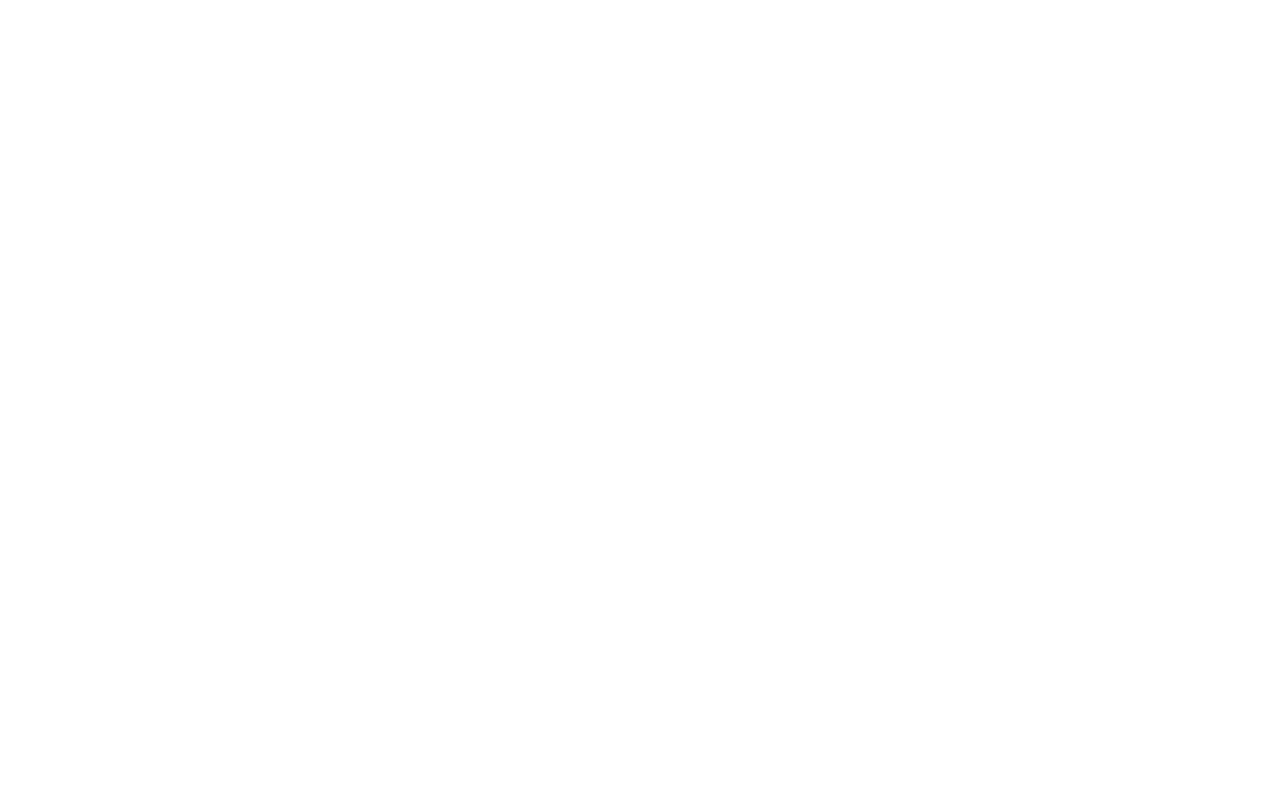
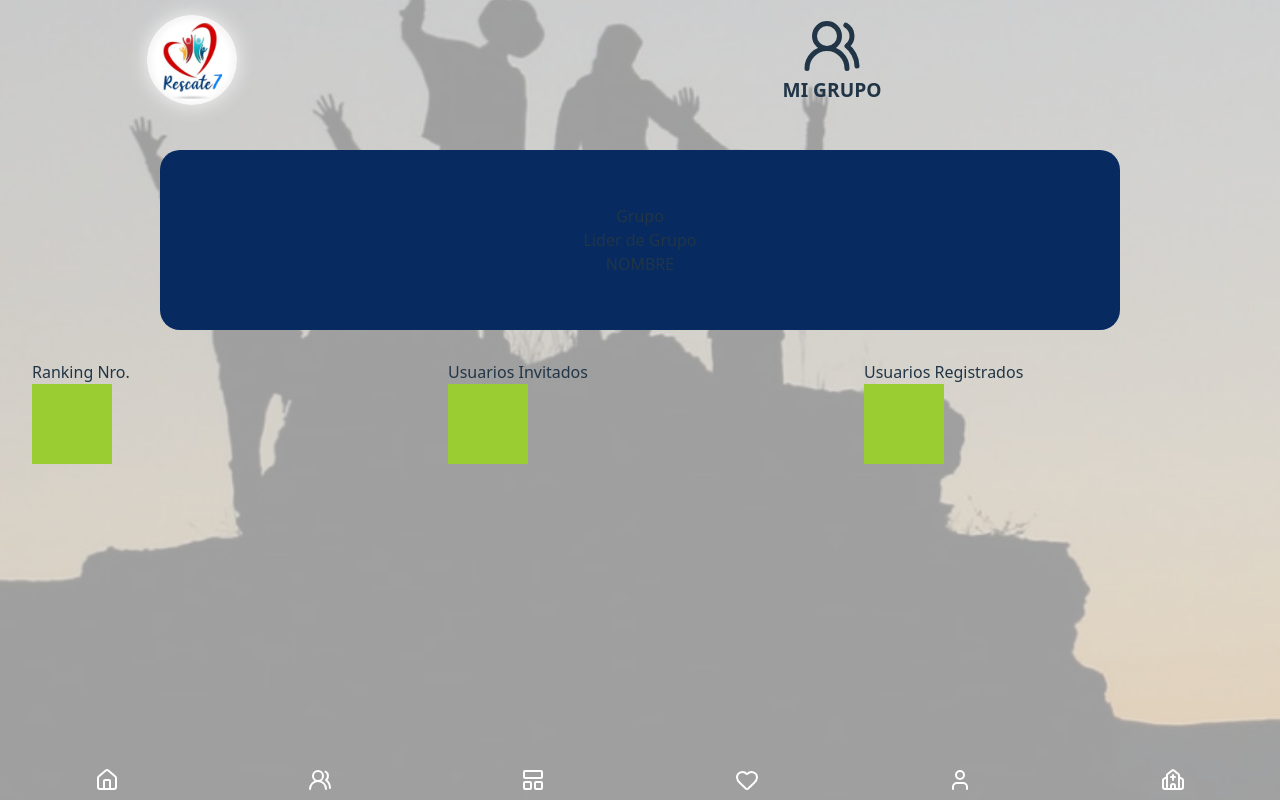
Before and after one commit to leoancab/rescate7, a React app in the folder frontend/: page /group in a window 1280 px wide. Before the commit this address had no page. Built offline with nearby package versions, Linux system fonts and the light colour scheme; the HTML template or start-up script is replaced by a standard one.

Commit message:
update group screen

```diff
--- a/frontend/src/App.css
+++ b/frontend/src/App.css
@@ -887,3 +887,11 @@
   justify-content: center;
   font-weight: bold;
 }
+
+.migrupo {
+  height: 100vh;
+  background-image: url('/grupofondo.png');
+  background-size: cover;
+  background-position: center;
+  background-repeat: no-repeat;
+}
--- a/frontend/src/App.jsx
+++ b/frontend/src/App.jsx
@@ -18,6 +18,7 @@
 import Friendships from "./pages/Friendships"
 import Counseling from "./pages/Counseling"
 import ChatRoom from "./pages/ChatRoom"
+import Group from "./pages/Group"
 
 function App() {
   return (
@@ -40,6 +41,7 @@
         <Route path="/management/friendship" element={<Friendships />} />
         <Route path="/counseling" element={<Counseling />} />
         <Route path="/call/:roomId" element={<ChatRoom />} />
+        <Route path="/group" element={<Group />} />
       </Routes>
       <ToastContainer limit={1} />
     </BrowserRouter>
--- a/frontend/src/pages/BottomNav.jsx
+++ b/frontend/src/pages/BottomNav.jsx
@@ -6,7 +6,7 @@
             <Link to="/dashboard" className="nav-item">
                 <Home size={24} />
             </Link>
-            <Link className="nav-item">
+            <Link to="/group" className="nav-item">
                 <UsersRound size={24} />
             </Link>
             <Link to="/management" className="nav-item">
--- a/frontend/src/pages/Friendships.jsx
+++ b/frontend/src/pages/Friendships.jsx
@@ -136,7 +136,6 @@
                     {loading ? "Enviando..." : "Enviar saludo"}
                 </button>
             </div>
-
             <BottomNav />
         </div>
     );
--- /dev/null
+++ b/frontend/src/pages/Group.jsx
@@ -0,0 +1,54 @@
+import BottomNav from "./BottomNav";
+import { UsersRound } from "lucide-react";
+
+function Group() {
+    return (
+        <div className="migrupo">
+            <div className="dashboardhead">
+                <div className="logohead">
+                    <img
+                        src="/logo.png"
+                        alt="Rescate7"
+                        className="logoLogIn"
+                    />
+                </div>
+                <div className="iglesiahead">
+                    <UsersRound size={60} />
+                    MI GRUPO
+                </div>
+            </div>
+            <div style={{ height: "30vh", display: "flex", alignItems: "center", justifyContent: "center" }}>
+                <div style={{ backgroundColor: "#072A60", width: "75%", height: "75%", borderRadius: "20px", textAlign: "center", display: "flex", flexDirection: "column", justifyContent: "center" }}>
+                    <span>Grupo</span>
+                    <span>Lider de Grupo</span>
+                    <span>NOMBRE</span>
+                </div>
+            </div>
+            <div style={{ height: "20vh", display: "flex", justifyContent: "center", gap: "2.5%" }}>
+                <div style={{ height: "100%", width: "30%" }}>
+                    <span>Ranking Nro.</span>
+                    <div style={{ height: "50%", aspectRatio: "1/1", backgroundColor: "yellowgreen" }}>
+
+                    </div>
+                </div>
+                <div style={{ height: "100%", width: "30%" }}>
+                    <span>Usuarios Invitados</span>
+                    <div style={{ height: "50%", aspectRatio: "1/1", backgroundColor: "yellowgreen" }}>
+
+                    </div>
+                </div>
+                <div style={{ height: "100%", width: "30%" }}>
+                    <span>Usuarios Registrados</span>
+                    <div style={{ height: "50%", aspectRatio: "1/1", backgroundColor: "yellowgreen" }}>
+
+                    </div>
+                </div>
+            </div>
+            <div style={{ height: "30vh" }}>
+
+            </div>
+            <BottomNav />
+        </div>
+    )
+}
+export default Group
```
Also changed, not shown: frontend/public/grupofondo.png (added).
